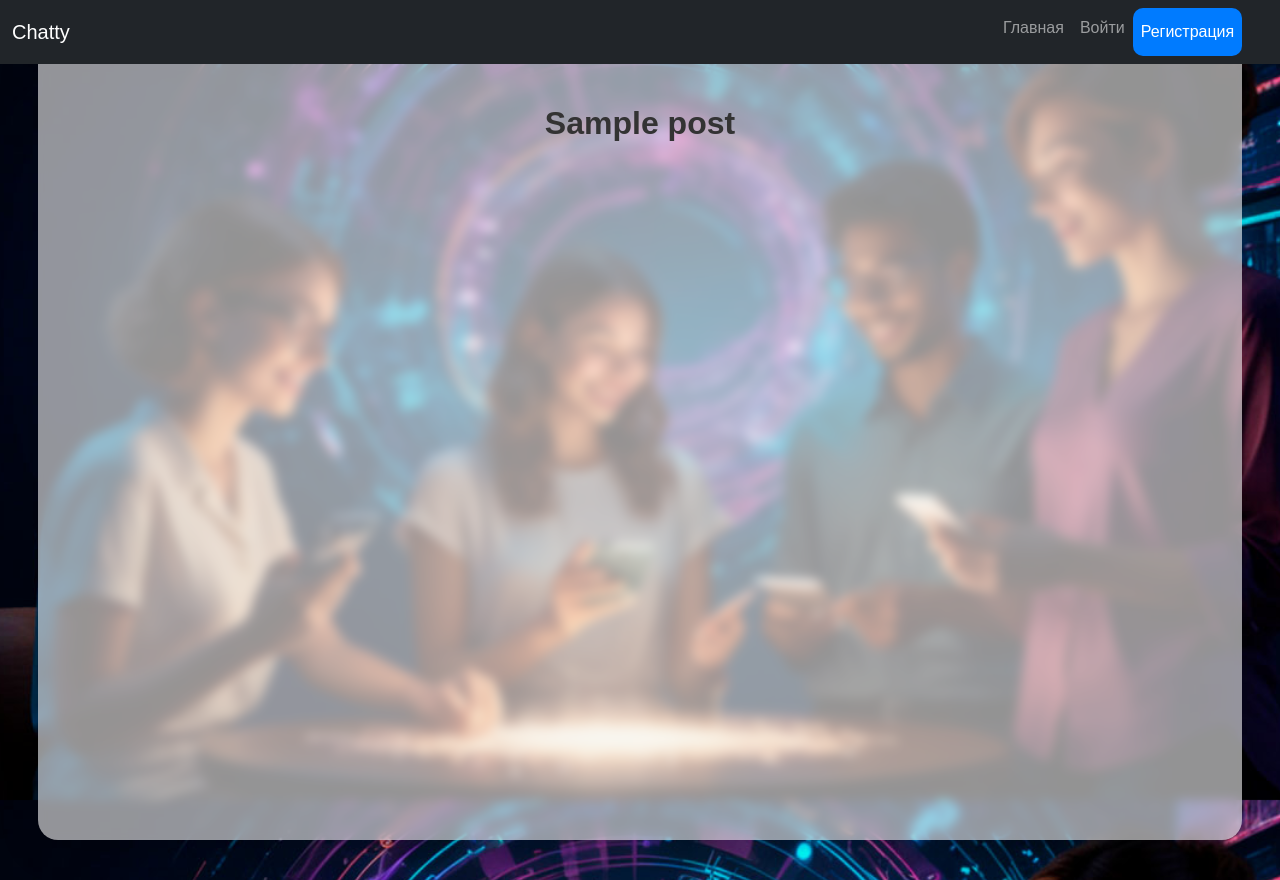
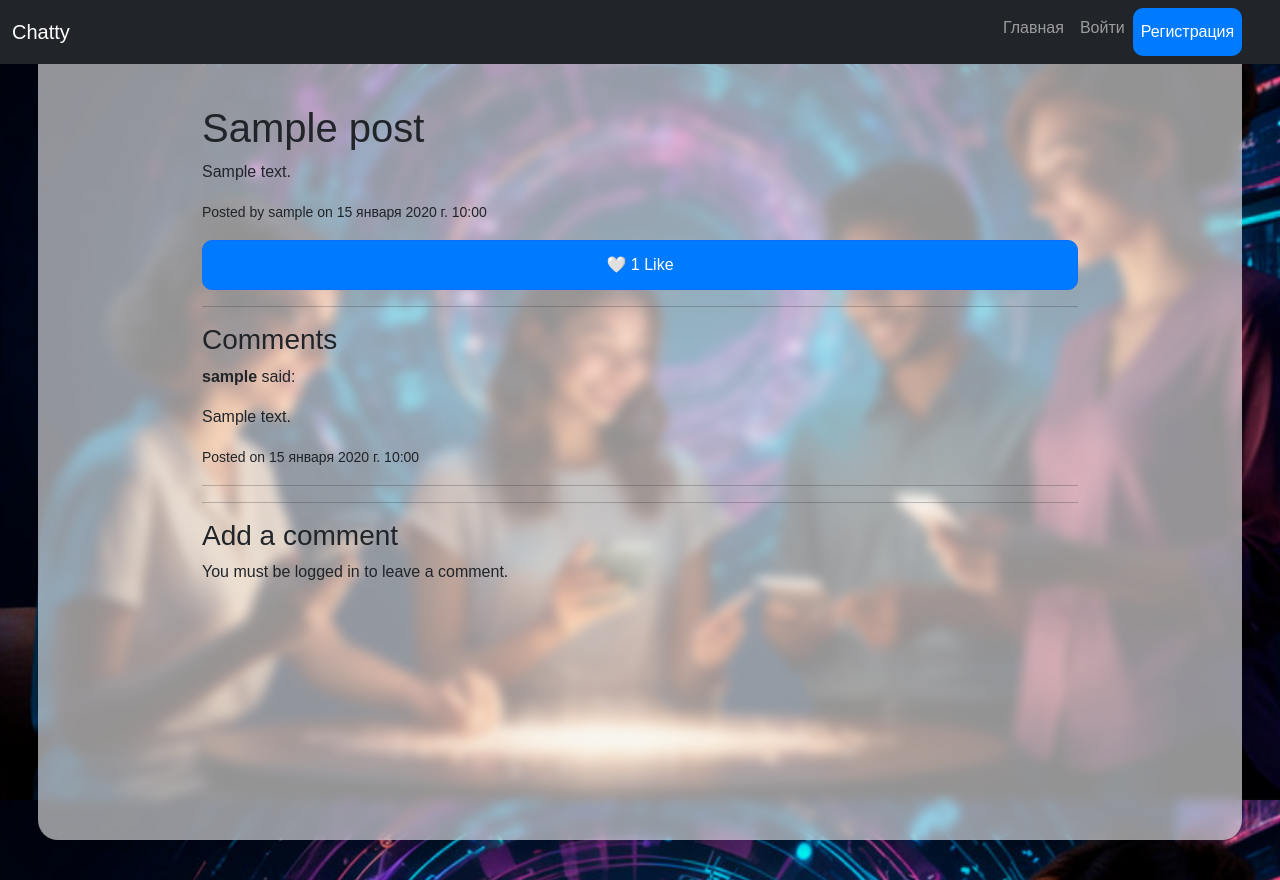
Before and after one commit to Olhafaruk/chatty_project, a Django app: a page that uses templates/base.html in a window 1280 px wide. Shown: the top 880 px of the page. Run offline with Django 5.2, Linux system fonts and the light colour scheme; tables that the repository leaves empty hold one stand-in row (values such as "Sample post"); parts of the project's set-up code (start-up, migrations or seed data) failed here and were passed over.

Commit message:
модель Comment создана миграции применились, настроены Likes, Comments Использова AJAX

```diff
--- a/posts/forms.py
+++ b/posts/forms.py
@@ -1,6 +1,9 @@
 # posts/forms.py
 from django import forms
 from .models import Post
+
+from .models import Comment
+
 
 class PostForm(forms.ModelForm):
     class Meta:
@@ -26,3 +29,13 @@
         if len(title) < 5:
             raise forms.ValidationError('Заголовок должен содержать минимум 5 символов.')
         return title
+
+
+class CommentForm(forms.ModelForm):
+    class Meta:
+        model = Comment
+        fields = ['text']  # Комментарий состоит только из текста
+
+    def __init__(self, *args, **kwargs):
+        super().__init__(*args, **kwargs)
+        self.fields['text'].widget.attrs.update({'placeholder': 'Write a comment...'})
--- a/posts/models.py
+++ b/posts/models.py
@@ -1,41 +1,46 @@
 from django.db import models
+from django.utils.text import slugify
+from django.conf import settings
+from django.contrib.auth import get_user_model
 from django.urls import reverse
-from django.utils.text import slugify
-from django.contrib.auth import get_user_model
 from django.utils import timezone
-from django.conf import settings
+
 
 class Post(models.Model):
     author = models.ForeignKey(get_user_model(), on_delete=models.CASCADE)
-    title = models.CharField(max_length=255)  # ✅ ЭТО ОБЯЗАТЕЛЬНО
+    title = models.CharField(max_length=255)
     text = models.TextField()
     image = models.ImageField(upload_to='post_images/', null=True, blank=True)
     publication_date = models.DateTimeField(auto_now_add=True)
     slug = models.SlugField(unique=True, blank=True)
+    likes = models.ManyToManyField(settings.AUTH_USER_MODEL, related_name='liked_posts', blank=True)
 
     def save(self, *args, **kwargs):
-        if not self.slug and self.title:
-            base_slug = slugify(self.title[:50])
+        if not self.slug:
+            base_slug = slugify(self.title) if self.title else 'post'
             slug = base_slug
             counter = 1
-            while Post.objects.filter(slug=slug).exists():
+            while Post.objects.filter(slug=slug).exclude(pk=self.pk).exists():
                 slug = f"{base_slug}-{counter}"
                 counter += 1
             self.slug = slug
         super().save(*args, **kwargs)
 
-    def __str__(self):
-        return f"Post by {self.author.username} — {self.title}"
-
     def get_absolute_url(self):
         return reverse('post_detail', kwargs={'slug': self.slug})
 
+    def __str__(self):
+        return self.title
+
 
 class Comment(models.Model):
-    text = models.TextField()  # Текст комментария
-    created_at = models.DateTimeField(default=timezone.now)  # Дата и время создания
-    post = models.ForeignKey(Post, related_name='comments', on_delete=models.CASCADE)  # Привязка к посту
-    author = models.ForeignKey(settings.AUTH_USER_MODEL, on_delete=models.CASCADE)  # Привязка к пользователю
+    post = models.ForeignKey('Post', related_name='comments', on_delete=models.CASCADE)
+    author = models.ForeignKey(settings.AUTH_USER_MODEL, on_delete=models.CASCADE)
+    text = models.TextField()
+    created_at = models.DateTimeField(default=timezone.now)
 
     def __str__(self):
         return f"Comment by {self.author.username} on {self.post.title}"
+
+    class Meta:
+        ordering = ['created_at']
--- a/posts/templates/posts/post_detail.html
+++ b/posts/templates/posts/post_detail.html
@@ -1,15 +1,74 @@
 {% extends 'base.html' %}
 
-{% block title %}{{ post.title }}{% endblock %}
+{% block content %}
+  <h1>{{ post.title }}</h1>
+  <p>{{ post.text }}</p>
+  <p><small>Posted by {{ post.author }} on {{ post.publication_date }}</small></p>
 
-{% block content %}
-  <h2>{{ post.title }}</h2>
-  <p class="mt-4">{{ post.content }}</p>
+  <!-- Лайк-кнопка -->
+  <div class="my-3">
+    <button id="like-button" class="btn btn-outline-primary">
+      <span id="like-icon">{% if user in post.likes.all %}❤️{% else %}🤍{% endif %}</span>
+      <span id="like-count">{{ post.likes.count }}</span> Like{{ post.likes.count|pluralize }}
+    </button>
+  </div>
 
-  {% if user == post.author %}
-    <div class="mt-4">
-      <a href="{% url 'post_edit' post.slug %}" class="btn btn-warning">✏️ Редактировать</a>
-      <a href="{% url 'post_delete' post.slug %}" class="btn btn-danger ms-2">🗑️ Удалить</a>
+  <hr>
+
+  <h3>Comments</h3>
+  {% for comment in comments %}
+    <div class="comment mb-3">
+      <p><strong>{{ comment.author.username }}</strong> said:</p>
+      <p>{{ comment.text }}</p>
+      <p><small>Posted on {{ comment.created_at }}</small></p>
+      <hr>
     </div>
+  {% empty %}
+    <p>No comments yet.</p>
+  {% endfor %}
+
+  <hr>
+
+  <h3>Add a comment</h3>
+  {% if user.is_authenticated %}
+    <form method="POST">
+      {% csrf_token %}
+      <div class="form-group">
+        {{ form.as_p }}
+      </div>
+      <button type="submit" class="btn btn-primary">Submit</button>
+    </form>
+  {% else %}
+    <p>You must be logged in to leave a comment.</p>
   {% endif %}
 {% endblock %}
+
+{% block extra_js %}
+<script>
+document.getElementById('like-button').addEventListener('click', function () {
+  fetch("{% url 'like_post' post.slug %}", {
+    method: "POST",
+    headers: {
+      'X-CSRFToken': '{{ csrf_token }}',
+      'X-Requested-With': 'XMLHttpRequest',
+    },
+  })
+  .then(response => {
+    if (response.status === 403) {
+      alert("You must be logged in to like this post.");
+      return null;
+    }
+    return response.json();
+  })
+  .then(data => {
+    if (data) {
+      document.getElementById('like-count').textContent = data.likes_count;
+      document.getElementById('like-icon').textContent = data.liked ? '❤️' : '🤍';
+    }
+  })
+  .catch(error => {
+    console.error("Error liking post:", error);
+  });
+});
+</script>
+{% endblock %}
--- a/posts/urls.py
+++ b/posts/urls.py
@@ -1,14 +1,12 @@
 from django.urls import path
 from . import views
-from .views import PostUpdateView, PostDeleteView
-from .views import PostCreateView
+from .views import PostUpdateView, PostDeleteView, PostCreateView, PostDetailView
 
 urlpatterns = [
-    path('', views.PostListView.as_view(), name='post_list'),                       # Список постов
-    path('create/', views.PostCreateView.as_view(), name='post_create'),                # Страница создания поста
-    # path('posts/<int:pk>/', views.PostDetailView.as_view(), name='post_detail_by_id'),
-    # path('posts/<int:post_id>/', views.post_detail, name='post_detail'),
-    path('<slug:slug>/', views.PostDetailView.as_view(), name='post_detail'),     # Страница детали поста
-    path('<slug:slug>/edit/', views.PostUpdateView.as_view(), name='post_edit'),       # Страница редактирования поста
-    path('<slug:slug>/delete/', views.PostDeleteView.as_view(), name='post_delete'),    # Страница удаления поста
+    path('', views.PostListView.as_view(), name='post_list'),                        # Список постов
+    path('create/', PostCreateView.as_view(), name='post_create'),                   # Создание поста
+    path('<slug:slug>/edit/', PostUpdateView.as_view(), name='post_edit'),           # Редактирование
+    path('<slug:slug>/delete/', PostDeleteView.as_view(), name='post_delete'),       # Удаление
+    path('<slug:slug>/like/', views.like_post, name='like_post'),                    # AJAX-лайк
+    path('<slug:slug>/', PostDetailView.as_view(), name='post_detail'),              # Детали поста (в конце!)
 ]
--- a/posts/views.py
+++ b/posts/views.py
@@ -1,33 +1,25 @@
-from django.shortcuts import render, get_object_or_404
-from .models import Post
-from django.views.generic import ListView, DetailView
-from django.views.generic import UpdateView, DeleteView
+from django.shortcuts import render, get_object_or_404, redirect
+from django.http import JsonResponse, HttpResponseForbidden
+from .models import Post, Comment
+from .forms import CommentForm, PostForm
+from django.views.generic import ListView, CreateView, UpdateView, DeleteView, DetailView
 from django.urls import reverse_lazy
 from django.contrib.auth.mixins import LoginRequiredMixin, UserPassesTestMixin
-
-from django.views.generic import CreateView
-from .forms import PostForm
+from django.contrib.auth.decorators import login_required
+from django.http import JsonResponse
+from django.views.decorators.http import require_POST
 
 
+# Классы для работы с Post
 class PostCreateView(LoginRequiredMixin, CreateView):
     model = Post
     form_class = PostForm
     template_name = 'posts/post_form.html'
-    success_url = reverse_lazy('post_list')  # или на detail по slug, на выбор
+    success_url = reverse_lazy('post_list')
 
     def form_valid(self, form):
         form.instance.author = self.request.user
         return super().form_valid(form)
-
-def post_list(request):
-    posts = Post.objects.all()
-    return render(request, 'posts/post_list.html', {'posts': posts})
-
-
-# def post_detail_by_slag(request, slug): # исправить slag → slug (если это ошибка и создан не намеренно):
-#     post = get_object_or_404(Post, slug=slug)
-#     return render(request, 'posts/post_detail.html', {'post': post})
-
 
 class PostListView(ListView):
     model = Post
@@ -35,11 +27,12 @@
     context_object_name = 'posts'
     paginate_by = 20
 
-
     def get_context_data(self, **kwargs):
         context = super().get_context_data(**kwargs)
+        # Передаем количество лайков для каждого поста
+        for post in context['posts']:
+            post.likes_count = post.likes.count()
         return context
-
 
 class PostUpdateView(LoginRequiredMixin, UserPassesTestMixin, UpdateView):
     model = Post
@@ -50,7 +43,6 @@
         post = self.get_object()
         return self.request.user == post.author
 
-
 class PostDeleteView(LoginRequiredMixin, UserPassesTestMixin, DeleteView):
     model = Post
     success_url = reverse_lazy('post_list')
@@ -60,12 +52,50 @@
         post = self.get_object()
         return self.request.user == post.author
 
-
+# Детали поста с формой комментариев (CBV)
 class PostDetailView(DetailView):
     model = Post
     template_name = 'posts/post_detail.html'
     context_object_name = 'post'
 
-    def get_object(self, queryset=None):
-        # Получаем объект Post по slug
-        return Post.objects.get(slug=self.kwargs['slug'])
+    def get_context_data(self, **kwargs):
+        context = super().get_context_data(**kwargs)
+        context['comments'] = self.object.comments.all()
+        context['form'] = CommentForm()
+        return context
+
+    def post(self, request, *args, **kwargs):
+        self.object = self.get_object()
+        form = CommentForm(request.POST)
+        if form.is_valid() and request.user.is_authenticated:
+            comment = form.save(commit=False)
+            comment.post = self.object
+            comment.author = request.user
+            comment.save()
+            return redirect('post_detail', slug=self.object.slug)
+
+        context = self.get_context_data()
+        context['form'] = form
+        return self.render_to_response(context)
+
+
+@login_required
+@require_POST
+def like_post(request, slug):
+    if not request.user.is_authenticated:
+        return HttpResponseForbidden("You must be logged in to like a post.")
+
+    post = get_object_or_404(Post, slug=slug)
+    user = request.user
+
+    if user in post.likes.all():
+        post.likes.remove(user)
+        liked = False
+    else:
+        post.likes.add(user)
+        liked = True
+
+    return JsonResponse({
+        'liked': liked,
+        'likes_count': post.likes.count()
+    })
--- a/templates/base.html
+++ b/templates/base.html
@@ -144,5 +144,7 @@
 </div>
 
 {% include "include/footer.html" %}
+
+{% block extra_js %}{% endblock %}
 </body>
 </html>
```
Also changed, not shown: posts/templates/posts/post_list.html (+19 -3 lines), posts/migrations/0004_alter_comment_options_post_likes.py (added).
